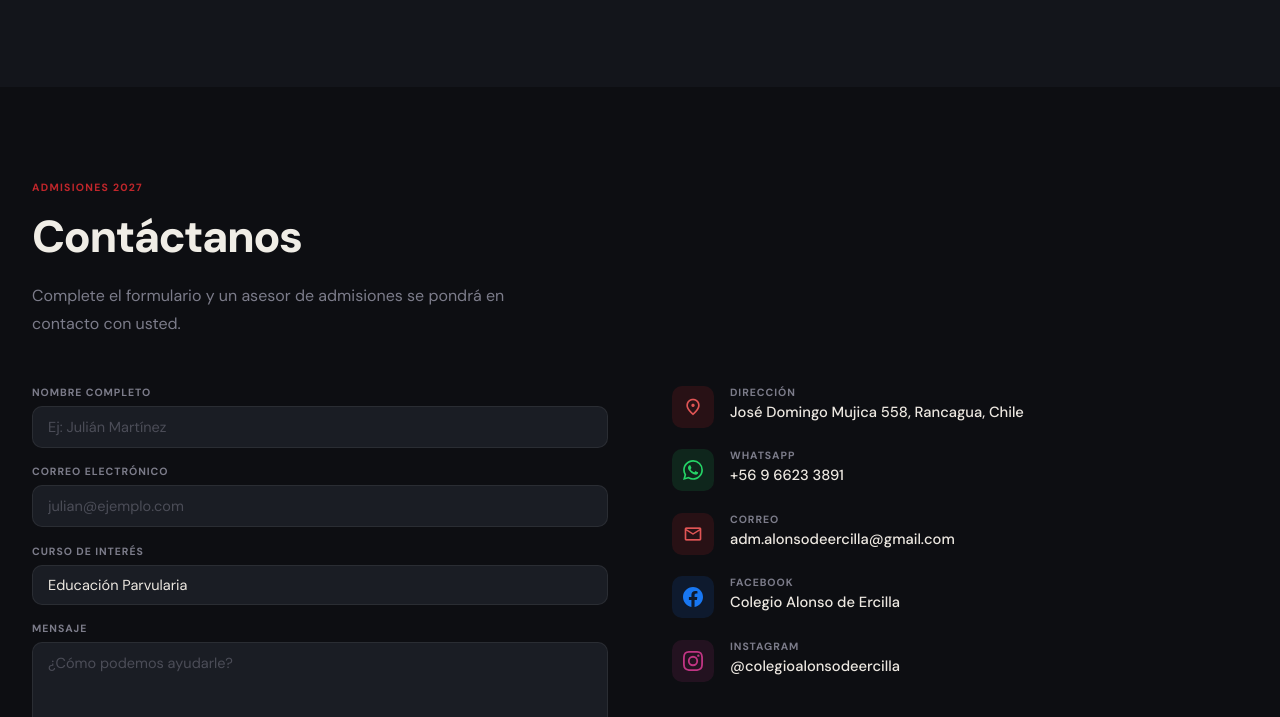
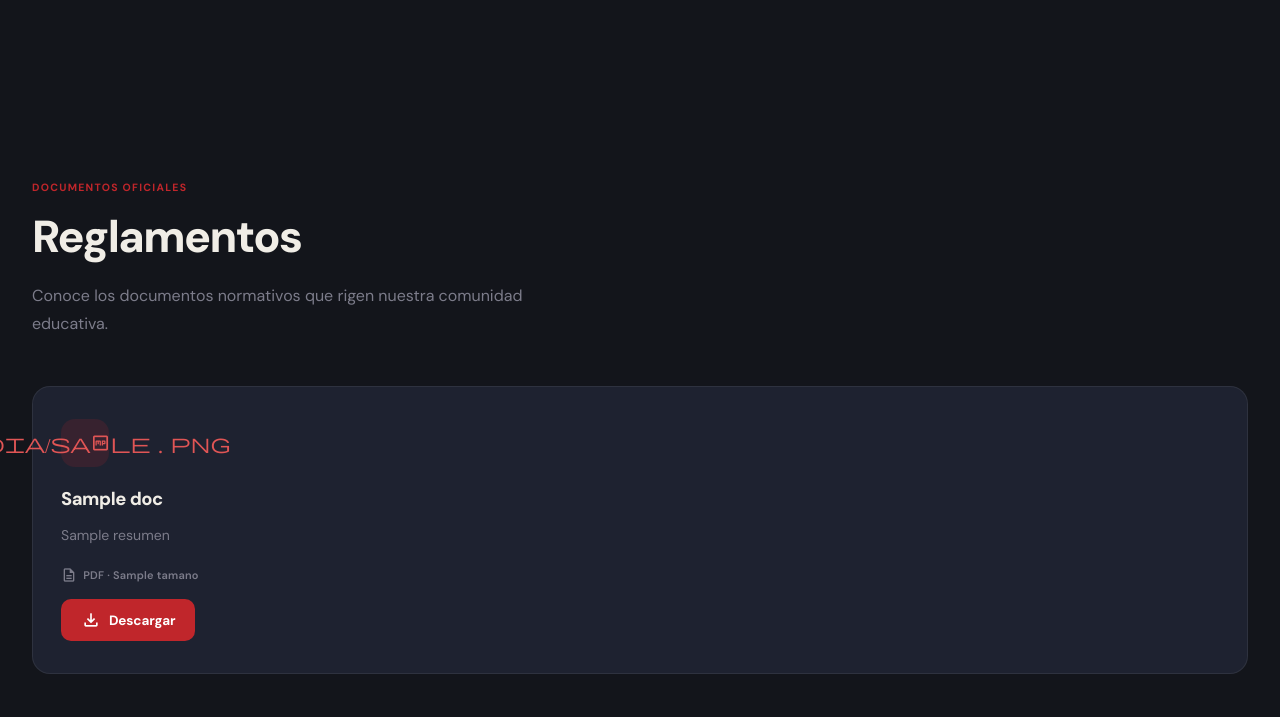
Before and after one commit to rodrigoarevaloabarca-svg/ProyectoSGE, a Django app: template templates/colegio.html in a window 1280 px wide. Shown: the part 3082-3799 px from the top of the page. Run offline with Django 5.2, Linux system fonts and the light colour scheme; the template is opened without the code that fills it: most values are stand-ins (such as "Sample title", 1, 10 or a date in 2020).

Commit message:
Actualizacion Documentacion evaluciones y reglamento interno

```diff
--- a/static/css/colegio.css
+++ b/static/css/colegio.css
@@ -870,6 +870,118 @@ section {
   font-weight: 600
 }
 
+.sreg {
+  background: var(--bg2)
+}
+
+.rg {
+  display: grid;
+  grid-template-columns: repeat(auto-fit, minmax(320px, 1fr));
+  gap: 1.25rem;
+  margin-top: 3rem
+}
+
+.rc {
+  background: var(--card);
+  border: 1px solid var(--border);
+  border-radius: 18px;
+  padding: 2rem 1.75rem;
+  display: flex;
+  flex-direction: column;
+  transition: transform .2s, box-shadow .22s, background .3s, border-color .3s
+}
+
+[data-theme="dark"] .rc {
+  background: #1e2230
+}
+
+.rc:hover {
+  transform: translateY(-4px)
+}
+
+[data-theme="dark"] .rc:hover {
+  box-shadow: 0 16px 40px rgba(0, 0, 0, .5)
+}
+
+[data-theme="light"] .rc:hover {
+  box-shadow: 0 12px 32px rgba(0, 0, 0, .1)
+}
+
+.rci {
+  width: 48px;
+  height: 48px;
+  border-radius: 14px;
+  display: flex;
+  align-items: center;
+  justify-content: center;
+  background: var(--tag-bg);
+  color: var(--tag-text);
+  margin-bottom: 1.25rem;
+  transition: background .3s
+}
+
+.rch {
+  font-size: 1.15rem;
+  font-weight: 800;
+  letter-spacing: -.025em;
+  color: var(--text);
+  margin-bottom: .75rem;
+  transition: color .3s
+}
+
+[data-theme="dark"] .rch {
+  color: #f0ede6
+}
+
+.rcp {
+  font-size: .88rem;
+  color: var(--muted);
+  line-height: 1.75;
+  flex: 1;
+  margin-bottom: 1.25rem;
+  transition: color .3s
+}
+
+.rcm {
+  display: flex;
+  align-items: center;
+  gap: 6px;
+  font-size: 11px;
+  font-weight: 600;
+  color: var(--muted);
+  letter-spacing: .02em;
+  margin-bottom: 1rem;
+  transition: color .3s
+}
+
+.rcm .ic {
+  font-size: 16px
+}
+
+.rcb {
+  display: inline-flex;
+  align-items: center;
+  gap: 8px;
+  background: var(--red);
+  color: #fff;
+  font-family: 'DM Sans', sans-serif;
+  font-size: 13.5px;
+  font-weight: 700;
+  padding: 11px 20px;
+  border-radius: 10px;
+  text-decoration: none;
+  border: none;
+  cursor: pointer;
+  transition: background .18s, transform .12s;
+  letter-spacing: -.01em;
+  width: fit-content
+}
+
+.rcb:hover {
+  background: var(--red2);
+  transform: translateY(-2px)
+}
+
 .scon {
   background: var(--bg)
 }
--- a/templates/colegio.html
+++ b/templates/colegio.html
@@ -37,6 +37,7 @@
         <li><a href="#mision">Misión &amp; Visión</a></li>
         <li><a href="#pilares">Programas</a></li>
         <li><a href="#galeria">Comunidad</a></li>
+        <li><a href="#reglamento">Reglamentos</a></li>
         <li><a href="#contacto">Admisiones 2027</a></li>
         <li><a href="{% url 'plataforma' %}" class="np">
             <span class="ic" style="font-size:15px">lock</span>Plataforma
@@ -67,6 +68,7 @@
         <a href="#mision" class="ml" onclick="closeMob()">Misión &amp; Visión</a>
         <a href="#pilares" class="ml" onclick="closeMob()">Programas</a>
         <a href="#galeria" class="ml" onclick="closeMob()">Comunidad</a>
+        <a href="#reglamento" class="ml" onclick="closeMob()">Reglamentos</a>
         <a href="#contacto" class="ml" onclick="closeMob()">Admisiones 2027</a>
         <button class="mob-theme" onclick="toggleTheme()">
           Cambiar a modo <span id="mtl">claro</span>
@@ -214,6 +216,30 @@
     </div>
   </section>
 
+  <!-- ── REGLAMENTOS ──────────────────────────────────────────────────────────── -->
+  <section class="sreg" id="reglamento">
+    <div class="sec">
+      <div class="fu">
+        <span class="ey">Documentos Oficiales</span>
+        <h2 class="sh">Reglamentos</h2>
+        <p class="sp">Conoce los documentos normativos que rigen nuestra comunidad educativa.</p>
+      </div>
+      <div class="rg">
+        {% for doc in documentos %}
+        <div class="rc fu">
+          <div class="rci"><span class="ic">{{ doc.icono }}</span></div>
+          <h3 class="rch">{{ doc.titulo }}</h3>
+          <p class="rcp">{{ doc.resumen }}</p>
+          <div class="rcm"><span class="ic">description</span> PDF · {{ doc.tamano }}</div>
+          <a href="{% static doc.archivo %}" class="rcb" download>
+            <span class="ic">download</span> Descargar
+          </a>
+        </div>
+        {% endfor %}
+      </div>
+    </div>
+  </section>
+
   <!-- ── CONTACTO / ADMISIONES ────────────────────────────────────────────────── -->
   <section class="scon" id="contacto">
     <div class="sec">
```
Also changed, not shown: SGE/views.py (+17 -1 lines), 2 other files.
